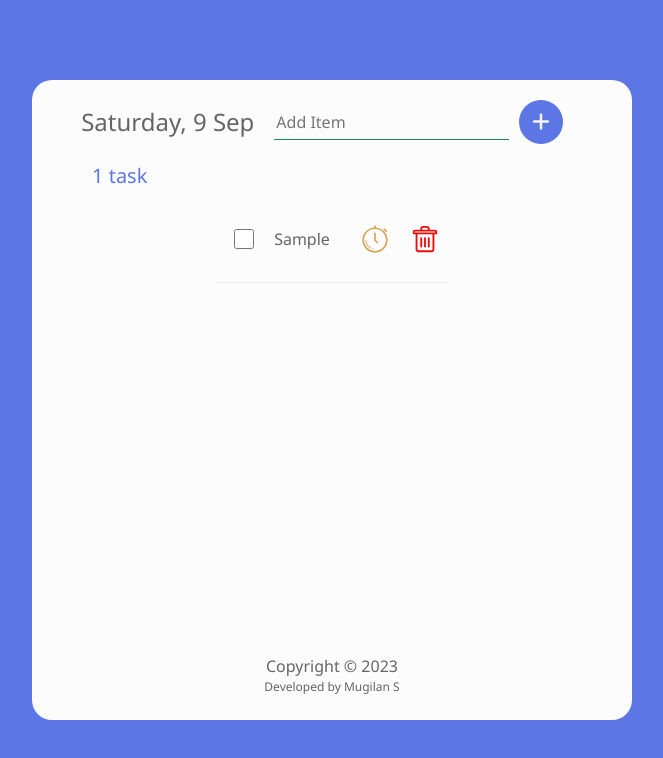
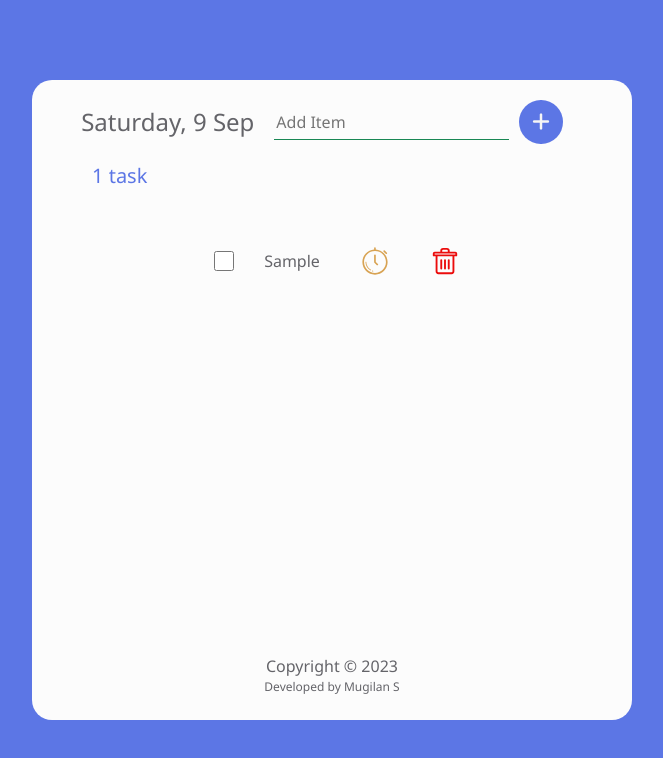
Before and after one commit to mugilan2000/todolist, a React (Create React App) app: page / in a window 1280 px wide. Both pictures are taken after typing "Sample" into the empty fields and a click on the button 849 px from the left and 122 px from the top of the page. Shown: the top 758 px of the page, without its empty margins (308-971 px from the left). Built offline with nearby package versions, Linux system fonts and the light colour scheme.

Commit message:
Project updated

```diff
--- a/src/Itemslist.js
+++ b/src/Itemslist.js
@@ -3,7 +3,7 @@ import Listitem from './Listitem'
 
 const Itemslist = ({ items, handleCheck, handleDelete, openSetRemainderWindow , setItems}) => {
     return (
-        <ul>
+        <tbody>
             {items.map((item) => (
 
                 <Listitem
@@ -16,7 +16,7 @@ const Itemslist = ({ items, handleCheck, handleDelete, openSetRemainderWindow ,
                 />
 
             ))}
-        </ul>
+        </tbody>
     )
 }
 
--- a/src/Listitem.js
+++ b/src/Listitem.js
@@ -3,32 +3,33 @@ import trashIcon from './trashIcon.svg'
 import timerIcon from './timer.svg'
 import RemainderModal from './RemainderModal';
 
-const Listitem = ({ item, handleCheck, handleDelete , openSetRemainderWindow, items, setItems}) => {
+const Listitem = ({ item, handleCheck, handleDelete, openSetRemainderWindow, items, setItems }) => {
 
     const [addRemainderModalOpen, setAddRemainderModalOpen] = useState(false);
 
     const handleModalClose = () => {
         setAddRemainderModalOpen(false)
-      }
+    }
 
-      const handleModalOpen = () => {
+    const handleModalOpen = () => {
         setAddRemainderModalOpen(true)
-      }
+    }
     return (
-        <li className='p-2' key={item.id}>
-            <input type='checkbox' checked={item.checked}
+
+        <tr className='p-4' key={item.id}>
+            <td><input type='checkbox' checked={item.checked}
                 onChange={() => handleCheck(item.id)}
-            />
-            <label onDoubleClick={() => handleCheck(item.id)}
+            /></td>
+            <td className='workitem'><span onDoubleClick={() => handleCheck(item.id)}
                 style={(item.checked ? { textDecoration: 'line-through' } : null)}
-            >{item.item}</label>
+            >{item.item}</span></td>
             {/* <button className='btn btn-danger' tabIndex='0' onClick={() => handleDelete(item.id)}><i class="fa-solid fa-trash"></i></button> */}
             {/* <i class="fa-solid fa-trash" id='deletebtn' role='button' onClick={() => handleDelete(item.id)}></i> */}
-            {item.remainder ? <label>{item.remainder}</label> :
-            <img src={timerIcon} alt='timerIcon' role='button' id='remainderbtn' onClick={handleModalOpen}/> }
-            <img src={trashIcon} alt='trashIcon' role='button' id='deletebtn' onClick={() => handleDelete(item.id)}/>
-            <RemainderModal isOpen={addRemainderModalOpen} onClose={handleModalClose} title={item.item} itemId={item.id} items={items} setItems={setItems}/>
-        </li>
+            {item.remainder ? <td><label>{item.remainder}</label></td> :
+                <td><img src={timerIcon} alt='timerIcon' role='button' id='remainderbtn' onClick={handleModalOpen} /></td>}
+            <td><img src={trashIcon} alt='trashIcon' role='button' id='deletebtn' onClick={() => handleDelete(item.id)} /></td>
+            <RemainderModal isOpen={addRemainderModalOpen} onClose={handleModalClose} title={item.item} itemId={item.id} items={items} setItems={setItems} />
+        </tr>
     )
 }
 
--- a/src/index.css
+++ b/src/index.css
@@ -42,6 +42,7 @@ main {
   justify-content: flex-start;
   align-items: center;
   overflow-y: auto;
+  padding: 20px;
 }
 
 footer {
@@ -51,28 +52,31 @@ footer {
   display: grid;
   place-content: center;
 }
-ul{
+tbody{
   list-style: none;
   padding: 0;
 }
-li{
-  display: flex;
-  justify-content: space-between;
-  align-items: center;
-  border-bottom: 1px solid #EEEEEE;
-  margin-bottom: 10px;
+td{
+
+  padding: 10px;
 
 }
-li input[type='checkbox']{
+td input[type='checkbox']{
   height: 50px;
   width: 20px;
   margin: 10px;
   border-radius: 100%;
 }
-li label{
+td label{
   color: #646469;
 }
-li label, li button{
+.workitem{
+  word-wrap: break-word;
+  color: #646469;
+  text-align: left;
+}
+
+td label, td button{
   margin: 10px;
 }
 .myName{
```
